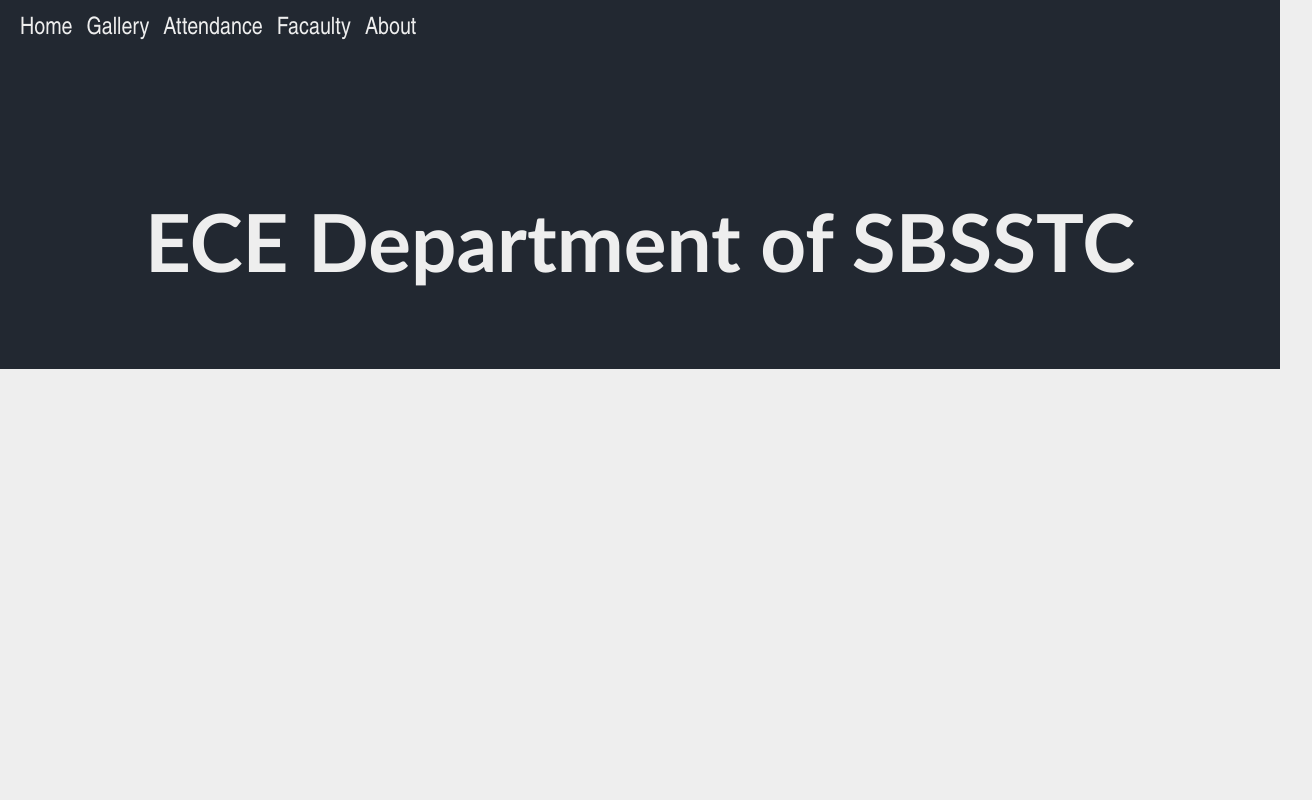
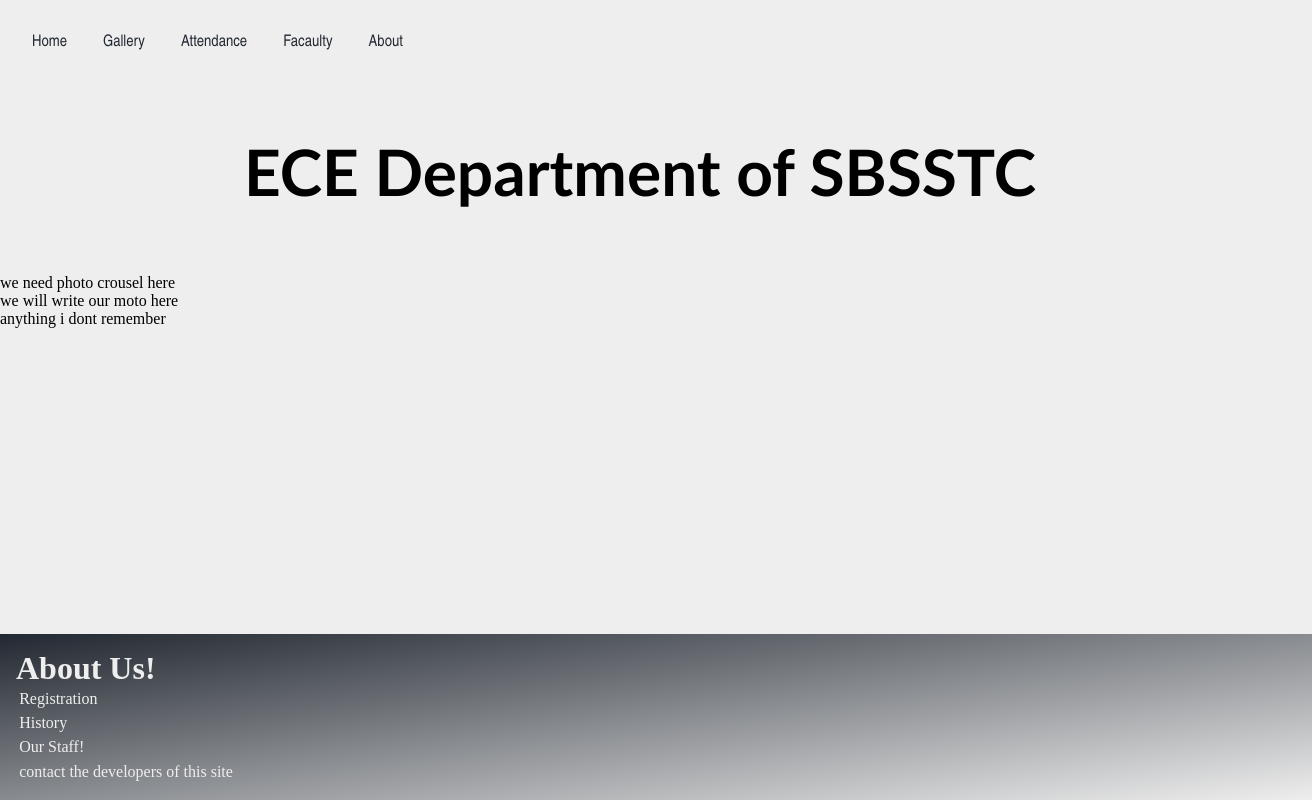
Before and after one commit to sandeep2213/College-Website, a plain HTML site: page index.html in a window 1280 px wide. Shown: the whole page, 1312 px wide, since content can reach past the window. Drawn offline with Linux system fonts and the light colour scheme.

Commit message:
changes in UI and added footer and  sections

```diff
--- a/index.css
+++ b/index.css
@@ -1,16 +1,22 @@
+:root {
+  font-size: 1em;
+}
+
+* {
+  margin: 0;
+  padding: 0;
+}
+
 body {
   background-color: #eeeeee;
-  margin: 0;
 }
 
 .topHeader {
-  color: #eeeeee;
-  background-color: #222831;
+  padding-top: 1em;
 }
 
 .topHeader ul {
-  margin-top: 0;
-  padding: 15px;
+  padding: 1em;
 }
 
 .nav li {
@@ -18,18 +24,45 @@
 }
 
 .nav a {
-  font-size: 1.5rem;
-  color: #eeeeee;
+  font-size: 1rem;
+  color: #222831;
   font-family: 'Arial Narrow', Arial, sans-serif;
   font-weight: lighter;
-  padding: 5px;
+  padding: 1em;
   text-decoration: none;
+}
+
+
+.nav a:hover {
+  color: #eeeeee;
+  border-radius: 1em;
+  text-decoration: none;
+  background-color: #393e46;
 }
 
 .topHeader h1 {
   font-family: 'Gill Sans', 'Gill Sans MT', Calibri, 'Trebuchet MS', sans-serif;
-  font-size: 5rem;
+  font-size: 4rem;
   padding-top: 1em;
   padding-bottom: 1em;
   text-align: center;
 }
+
+.footer {
+  position: absolute;
+  bottom: 0;
+  width: 100vw;
+  padding: 1em;
+  color: #eeeeee;
+  background: linear-gradient(to bottom right, #222831 0%, #eeeeee 100%);
+
+}
+
+.footer h4 {
+  font-size: 2rem;
+}
+
+.footer li {
+  list-style: none;
+  padding: .2em;
+}
--- a/index.html
+++ b/index.html
@@ -21,5 +21,25 @@
             </nav>
             <h1>ECE Department of SBSSTC</h1>
         </header>
+        <main>
+            <section>
+                <p>we need photo crousel here</p>
+            </section>
+            <article>
+                <p>we will write our moto here</p>
+            </article>
+            <section>
+                <p>anything i dont remember</p>
+            </section>
+        </main>
+        <footer class="footer" id="footer-ID">
+            <h4>About Us!</h4>
+            <ul>
+                <li>Registration</li>
+                <li>History</li>
+                <li>Our Staff!</li>
+                <li>contact the developers of this site</li>
+            </ul>
+        </footer>
     </body>
 </html>
```
Also changed, not shown: 1 other file.
